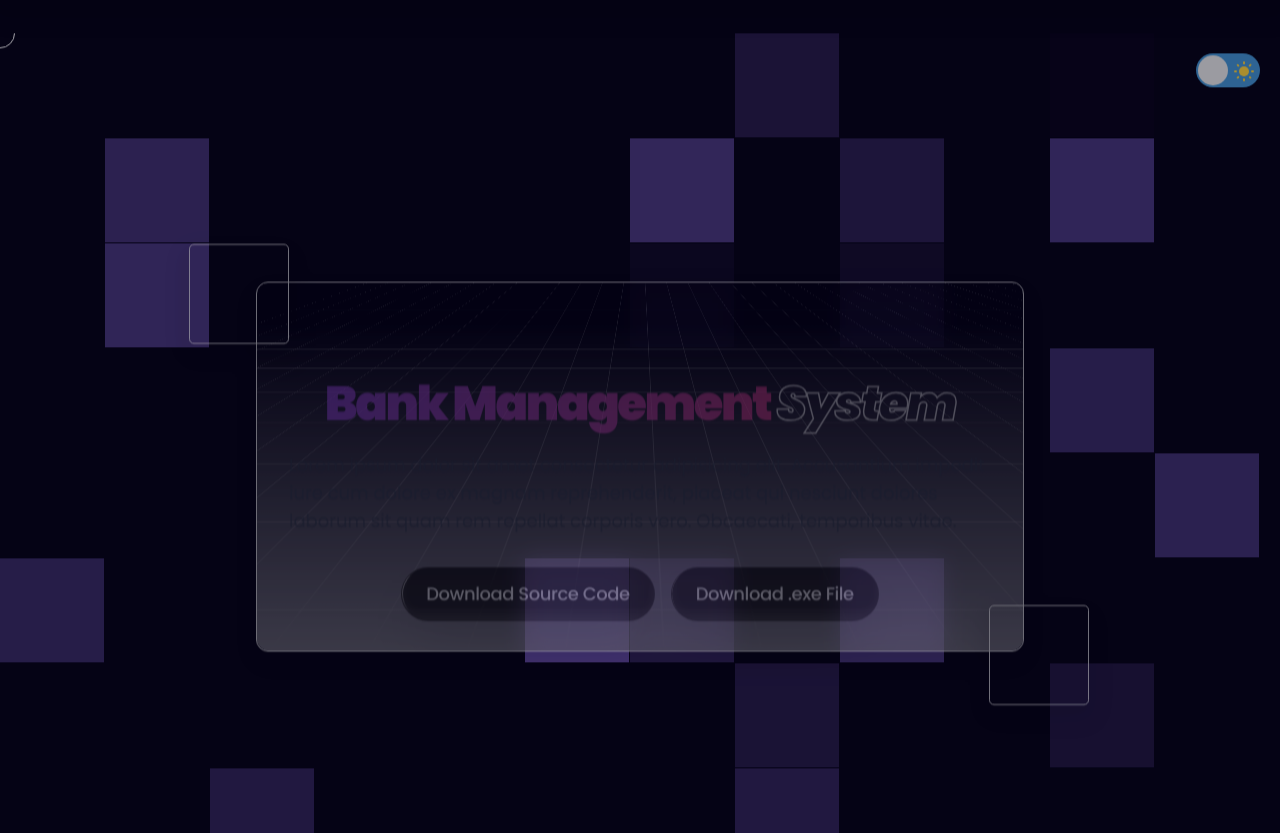
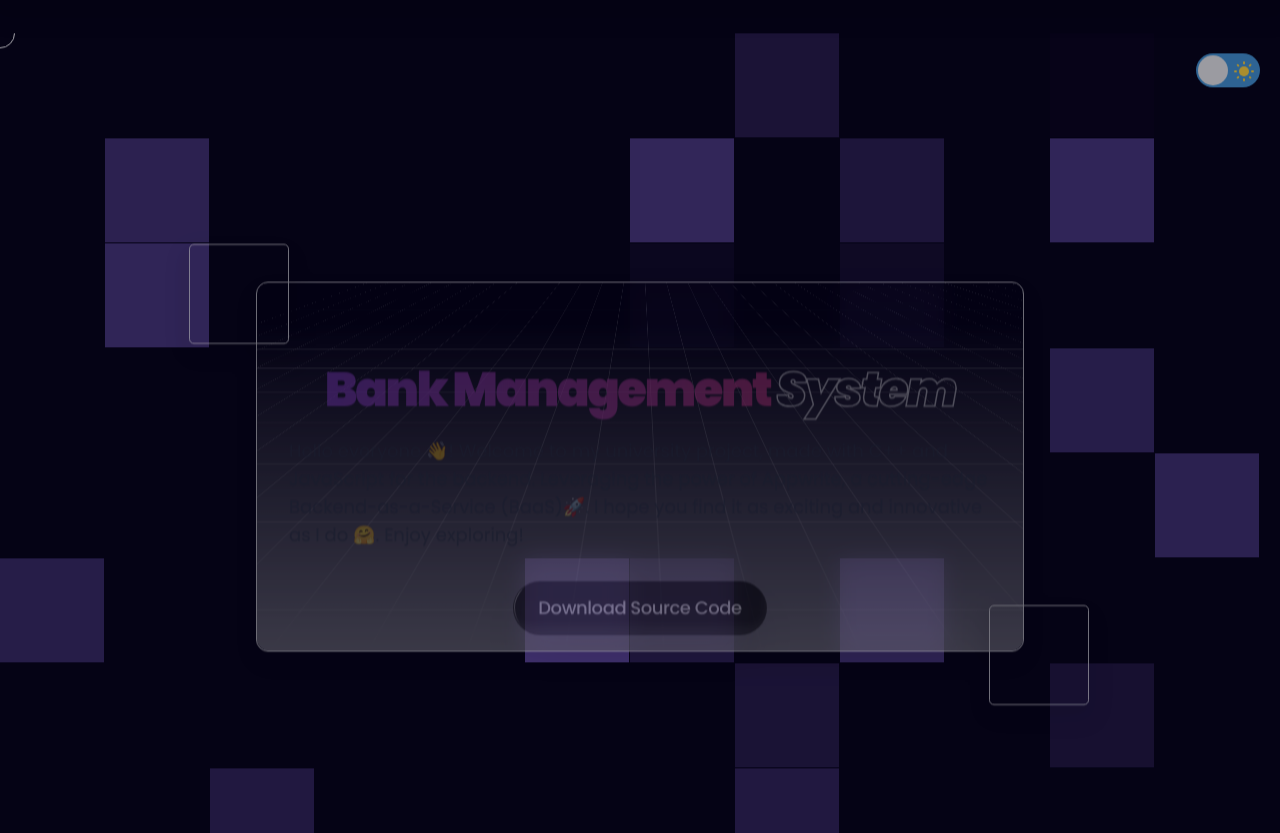
Before and after one commit to ahad324/BankManagementSystem, a React (Vite) app: page / in a window 1280 px wide. Built offline with nearby package versions, Linux system fonts and the light colour scheme.

Commit message:
Added Project zip

```diff
--- a/src/components/Container.jsx
+++ b/src/components/Container.jsx
@@ -60,11 +60,12 @@ const Container = () => {
   }, []);
 
   const downloadSource = () => {
-    console.log("Download Source Code");
-  };
-
-  const downloadExecutable = () => {
-    console.log("Download Executable File");
+    const link = document.createElement("a");
+    link.href = "/BankManagementSystem.zip"; // The path to your ZIP file in the public directory
+    link.download = "BankManagementSystem.zip";
+    document.body.appendChild(link);
+    link.click();
+    document.body.removeChild(link);
   };
 
   return (
@@ -90,7 +91,7 @@ const Container = () => {
             <RetroGrid className="absolute inset-0" />
           </div>
           <div className="text--card flex flex-col justify-center items-center h-full w-full">
-            <h1 className="text-5xl font-medium font-[900] tracking-tighter text-black dark:text-white relative">
+            <h1 className="text-5xl font-[900] tracking-tighter text-black dark:text-white relative">
               <span className="GradientText">Bank Management </span>
               <i
                 className="Hollow--Text text-transparent"
@@ -104,24 +105,16 @@ const Container = () => {
               </i>
             </h1>
             <p className="text-lg text-gray-700 dark:text-gray-300 mt-4">
-              Lorem ipsum dolor sit amet consectetur adipisicing elit.
-              Accusantium impedit iure cum dolore ex magnam reprehenderit,
-              placeat qui nesciunt dolores laborum sit quam rem repellat
-              corporis vero. Obcaecati, temporibus vitae.
+              Hello everyone 👋! Welcome to my university project, made with C++
+              and JavaScript for the backend. Leveraging the power of Appwrite,
+              a cutting-edge Backend-as-a-Service (BaaS)🚀. I hope you find it
+              as exciting and innovative as I do 🤗. Enjoy exploring!
             </p>
+
             <div className="mt-8 flex flex-col gap-4 sm:flex-row">
               <ShimmerButton onClick={downloadSource} className="shadow-2xl">
                 <span className="whitespace-pre-wrap text-center text-sm font-medium leading-none tracking-tight text-white dark:from-white dark:to-slate-900/10 lg:text-lg">
                   Download Source Code
-                </span>
-              </ShimmerButton>
-
-              <ShimmerButton
-                onClick={downloadExecutable}
-                className="shadow-2xl"
-              >
-                <span className="whitespace-pre-wrap text-center text-sm font-medium leading-none tracking-tight text-white dark:from-white dark:to-slate-900/10 lg:text-lg">
-                  Download .exe File
                 </span>
               </ShimmerButton>
             </div>
```
Also changed, not shown: 5 other files (tests, documents, lock files or other folders).
